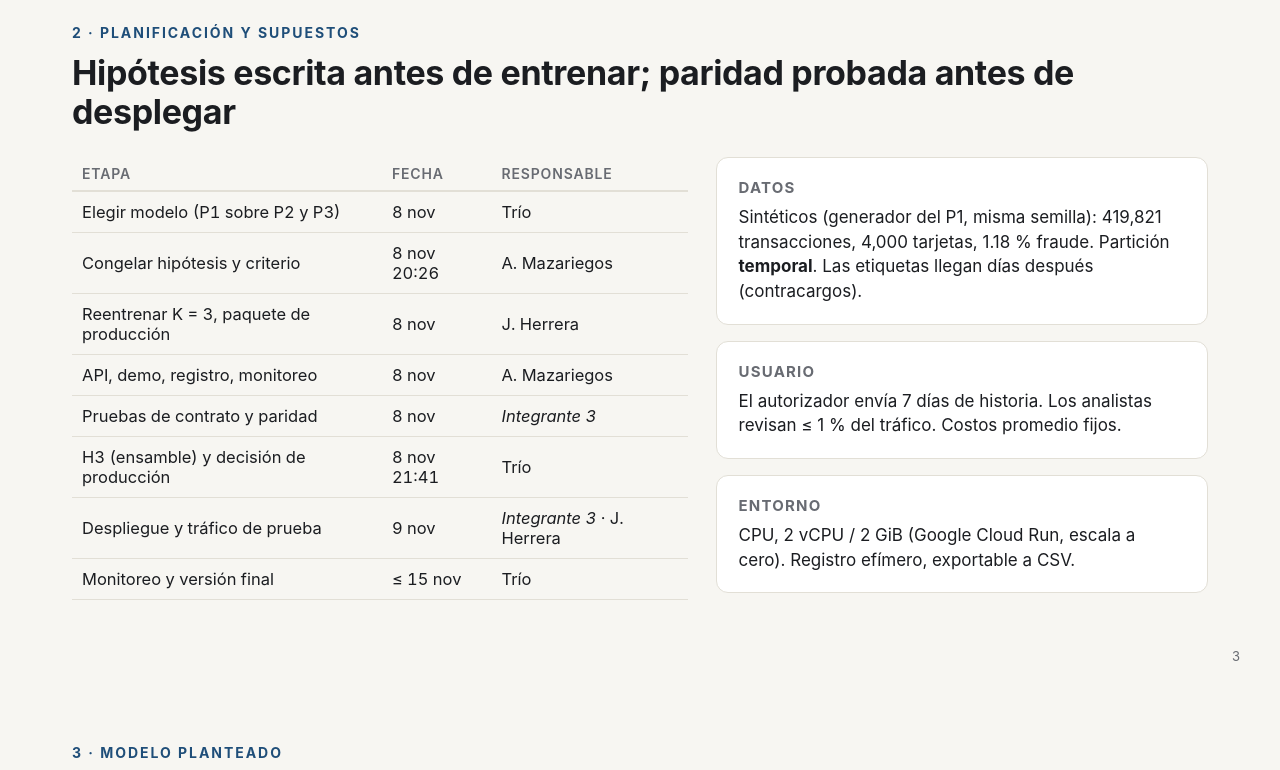
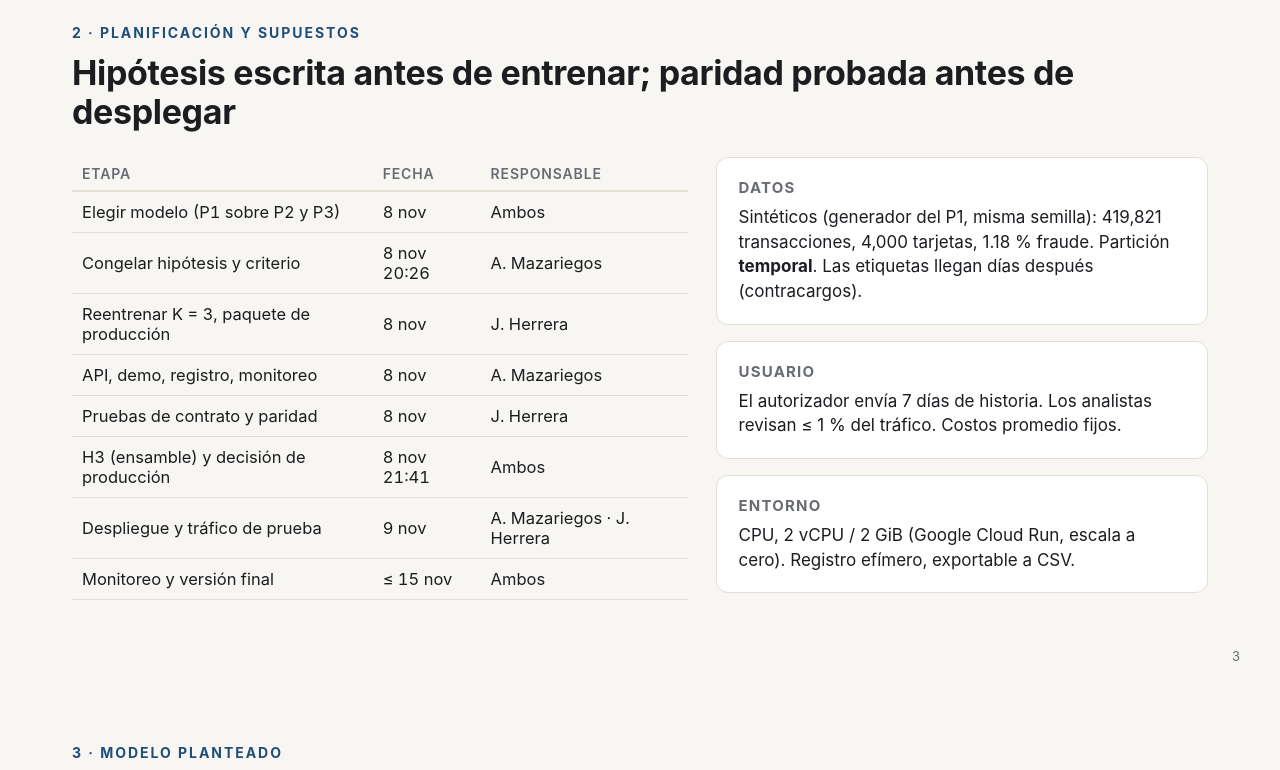
Before and after one commit to andresm220/proyecto-final-dl, a plain HTML site: page docs/presentacion.html in a window 1280 px wide. Shown: the part 1472-2242 px from the top of the page. Drawn offline with Linux system fonts and the light colour scheme.

Commit message:
El equipo son dos integrantes: Andrés Mazariegos y June Herrera
- Se quita el marcador del tercer integrante (README, diapositiva 1, declaración de IA).
- "Trío" pasa a "Ambos" en la planificación (README §2, diapositiva 3).
- Responsables: pruebas de contrato y paridad, June Herrera; despliegue, Andrés
  Mazariegos.
- docs/presentacion.pdf regenerado (11 páginas).

```diff
--- a/docs/presentacion.html
+++ b/docs/presentacion.html
@@ -51,7 +51,7 @@ code { font-family: ui-monospace, Menlo, Consolas, monospace; font-size:.9em; ba
   <div class="k">Proyecto Final · Deep Learning y Sistemas Inteligentes 2026 · UVG</div>
   <h1 style="font-size:58px;max-width:1000px">¿Mantenemos este modelo<br>en producción?</h1>
   <p class="mut" style="font-size:24px;margin-top:22px">Monitoreo transaccional del Banco del Altiplano: un ensamble LightGBM + GRU decide, con LightGBM solo en sombra</p>
-  <p style="margin-top:46px;font-size:20px">Andrés Mazariegos · June Herrera · <i>[Integrante 3]</i></p>
+  <p style="margin-top:46px;font-size:20px">Andrés Mazariegos · June Herrera</p>
   <p class="mut" style="font-size:17px;margin-top:6px">Modelo de origen: Proyecto 1 · Prof. Kevin Recinos · noviembre 2026</p>
 </section>
 
@@ -92,14 +92,14 @@ code { font-family: ui-monospace, Menlo, Consolas, monospace; font-size:.9em; ba
     <div class="col" style="flex:1.25">
       <table style="font-size:16.5px">
         <tr><th>Etapa</th><th>Fecha</th><th>Responsable</th></tr>
-        <tr><td>Elegir modelo (P1 sobre P2 y P3)</td><td>8 nov</td><td>Trío</td></tr>
+        <tr><td>Elegir modelo (P1 sobre P2 y P3)</td><td>8 nov</td><td>Ambos</td></tr>
         <tr><td>Congelar hipótesis y criterio</td><td>8 nov 20:26</td><td>A. Mazariegos</td></tr>
         <tr><td>Reentrenar K = 3, paquete de producción</td><td>8 nov</td><td>J. Herrera</td></tr>
         <tr><td>API, demo, registro, monitoreo</td><td>8 nov</td><td>A. Mazariegos</td></tr>
-        <tr><td>Pruebas de contrato y paridad</td><td>8 nov</td><td><i>Integrante 3</i></td></tr>
-        <tr><td>H3 (ensamble) y decisión de producción</td><td>8 nov 21:41</td><td>Trío</td></tr>
-        <tr><td>Despliegue y tráfico de prueba</td><td>9 nov</td><td><i>Integrante 3</i> · J. Herrera</td></tr>
-        <tr><td>Monitoreo y versión final</td><td>≤ 15 nov</td><td>Trío</td></tr>
+        <tr><td>Pruebas de contrato y paridad</td><td>8 nov</td><td>J. Herrera</td></tr>
+        <tr><td>H3 (ensamble) y decisión de producción</td><td>8 nov 21:41</td><td>Ambos</td></tr>
+        <tr><td>Despliegue y tráfico de prueba</td><td>9 nov</td><td>A. Mazariegos · J. Herrera</td></tr>
+        <tr><td>Monitoreo y versión final</td><td>≤ 15 nov</td><td>Ambos</td></tr>
       </table>
     </div>
     <div class="col">
```
Also changed, not shown: 2 other files.
